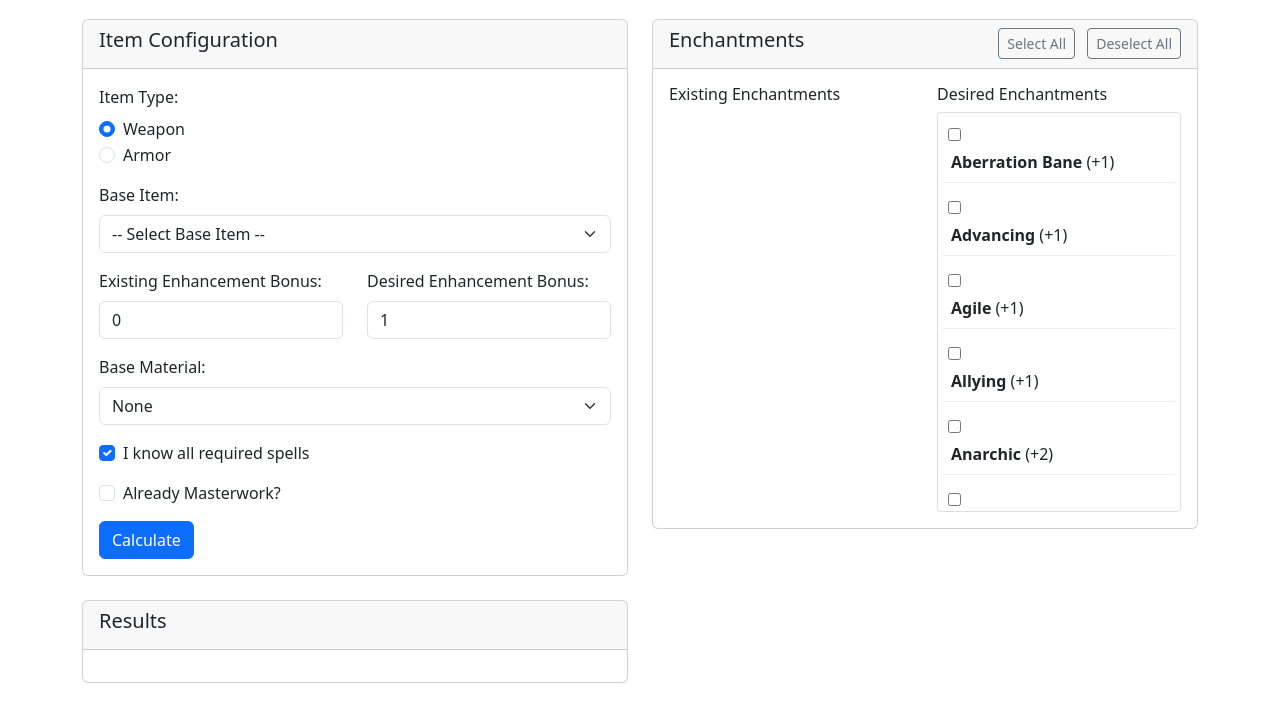
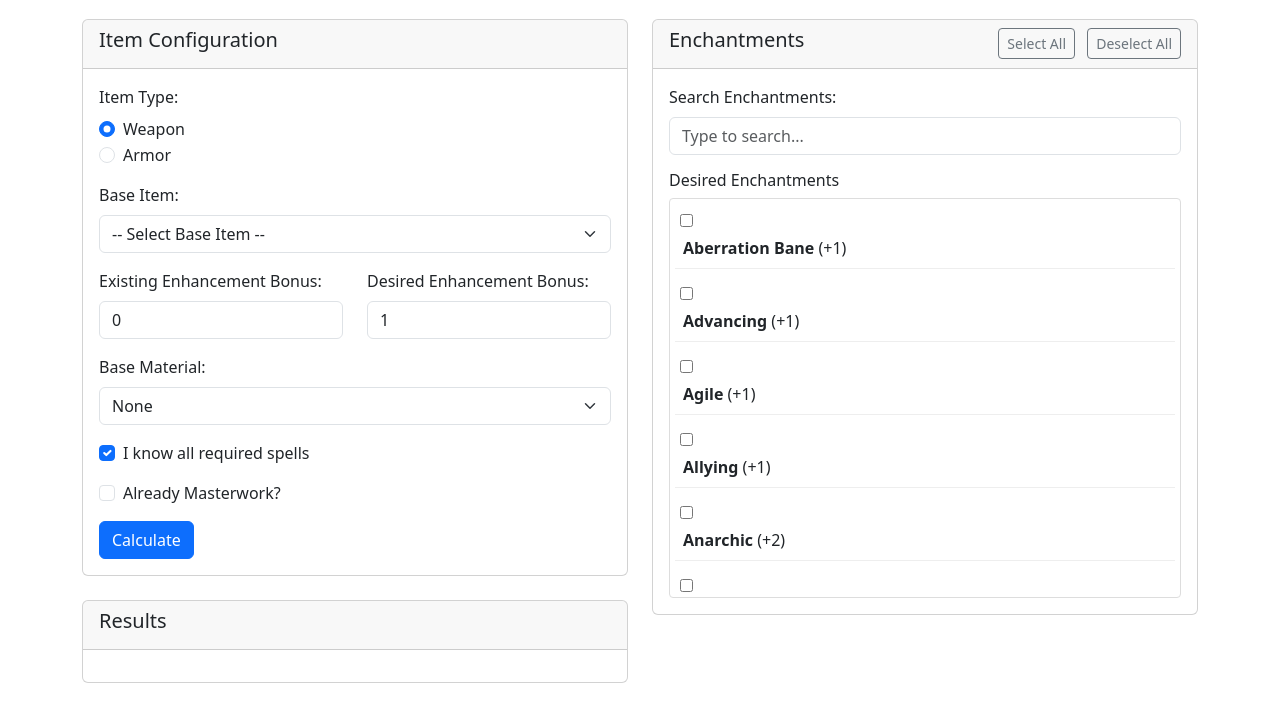
Before and after one commit to Seren-Smith/pathfinder_crafting, a plain HTML site: page index.html in a window 1280 px wide. Shown: the part 77-786 px from the top of the page. Drawn offline with nearby package versions, Linux system fonts and the light colour scheme.

Commit message:
Update index.html

```diff
--- a/index.html
+++ b/index.html
@@ -91,11 +91,11 @@
                         </div>
                     </div>
                     <div class="card-body">
+                        <div class="mb-3">
+                            <label for="enchantmentSearch" class="form-label">Search Enchantments:</label>
+                            <input type="text" id="enchantmentSearch" class="form-control" placeholder="Type to search...">
+                        </div>
                         <div class="row">
-                            <div class="col">
-                                <h6>Existing Enchantments</h6>
-                                <div id="existingEnchantments" class="enchantment-list"></div>
-                            </div>
                             <div class="col">
                                 <h6>Desired Enchantments</h6>
                                 <div id="desiredEnchantments" class="enchantment-list"></div>
```
